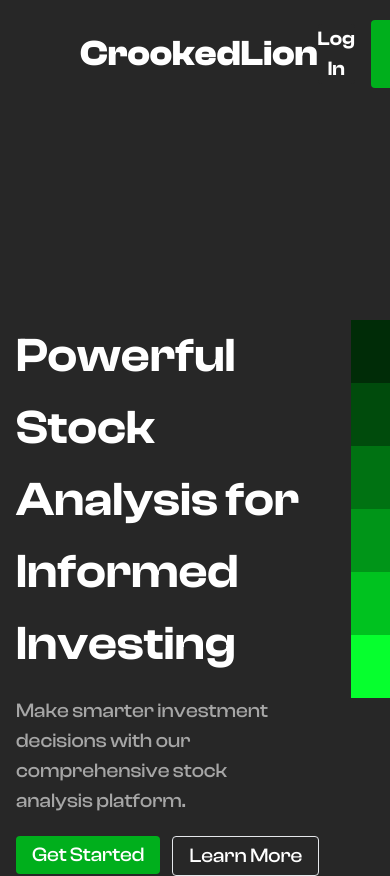
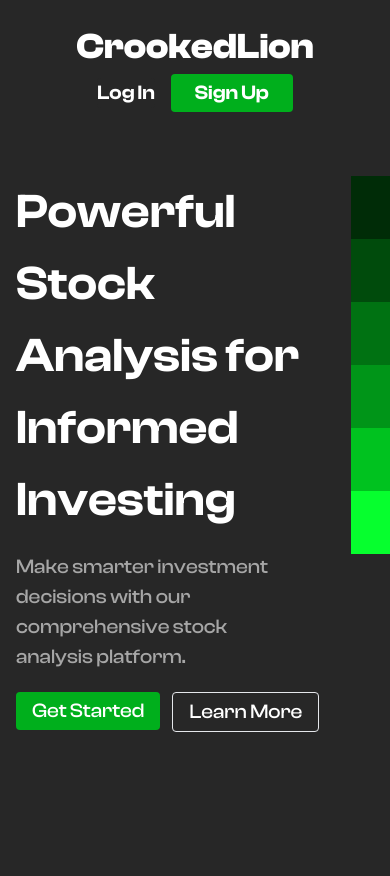
Before and after one commit to LeonardoMateo1/CrookedLion, a Next.js app: page / in a window 390 px wide. After the commit the page ends 844 px from the top, so only its background shows below. Built offline with nearby package versions, Linux system fonts and the light colour scheme.

Commit message:
NavBar responsiveness / adjusted hero height

```diff
--- a/components/Hero.tsx
+++ b/components/Hero.tsx
@@ -6,7 +6,7 @@ const Hero = () => {
 
 
     return (
-        <div className=" w-full mt-[20rem] flex">
+        <div className=" w-full mt-[11rem] sm:mt-[20rem] flex">
             <div className="h-full w-full max-width px-4">
                 <div className="text-xl font-medium">
                     <h1 className="home_h w-[80%] sm:w-[519px]">Powerful Stock Analysis for Informed Investing</h1>
--- a/components/Navbar.tsx
+++ b/components/Navbar.tsx
@@ -10,7 +10,7 @@ const Navbar = () => {
 
     return (
         <div className="fixed w-full top-0 bg-bg z-20">
-            <div className=" h-full mx-20 my-5 flex-between">
+            <div className=" h-full mx-20 my-5 flex-center flex-col sm:flex-row flex-between max-width px-4 2xl:px-0">
                 <Link href='/'><h2 className="font-bold text-4xl">CrookedLion</h2></Link>
                 <div>
                     <div className="flex-center gap-4">
```
